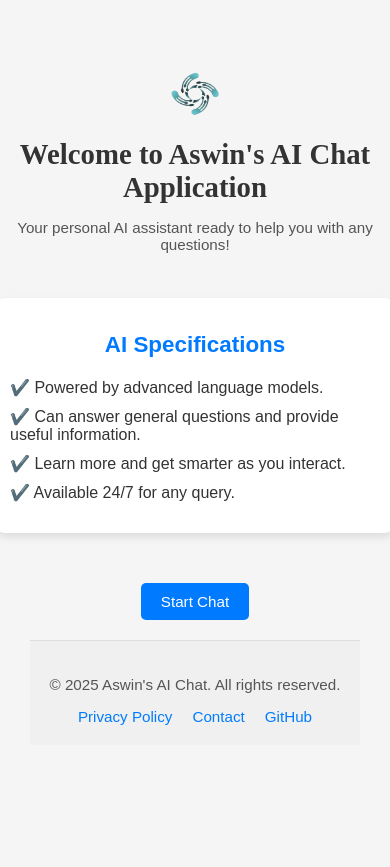
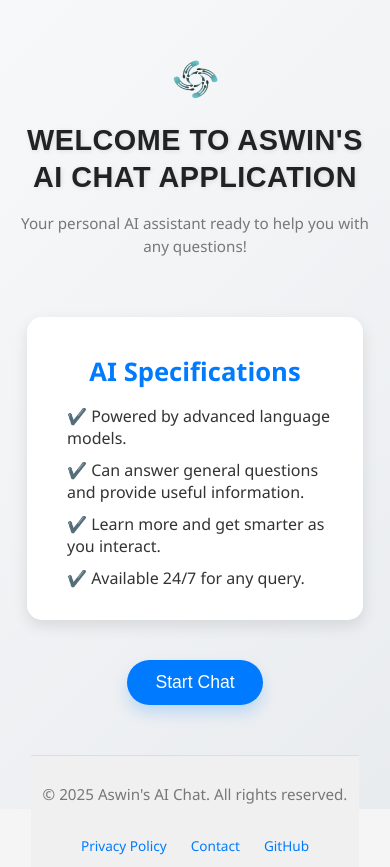
Before and after one commit to Aswin0056/Aswin-s-AI, a React (Create React App) app: page / in a window 390 px wide. Shown: the part 115-982 px from the top of the page. Built offline with nearby package versions, Linux system fonts and the light colour scheme.

Commit message:
updated-AI

```diff
--- a/src/styles/ChatBox.css
+++ b/src/styles/ChatBox.css
@@ -1,39 +1,205 @@
 .chatbox {
-    max-width: 600px;
-    margin: 0 auto;
-    border: 1px solid #ddd;
-    padding: 20px;
-    border-radius: 10px;
-    background: #f9f9f9;
+  max-width: 800px;
+  height: 82vh;
+  margin: 2rem auto;
+  display: flex;
+  flex-direction: column;
+  background: #ffffff;
+  border-radius: 20px;
+  padding: 1.5rem;
+  box-shadow: 0 10px 30px rgba(0, 0, 0, 0.1);
+  font-family: 'Segoe UI', Tahoma, Geneva, Verdana, sans-serif;
+  position: relative;
+  overflow: hidden;
+}
+
+.creation-label{
+  font-family: cursive;
+  color: grey;
+  font-size:0.5rem;
+  text-align: center;
+}
+
+
+h1 {
+  font-size: 1.75rem;
+  margin-bottom: 1rem;
+  color: #333;
+  text-align: center;
+  font-weight: 600;
 }
 
 .chat-messages {
-    height: 400px;
+  flex: 1;
   overflow-y: auto;
-    padding: 10px;
-    background: white;
-    border: 1px solid #ccc;
-    margin-bottom: 15px;
-    border-radius: 8px;
+  padding-right: 10px;
+  margin-bottom: 1rem;
+  display: flex;
+  flex-direction: column;
+  gap: 0.75rem;
 }
 
 .chat-form {
   display: flex;
-    gap: 10px;
+  align-items: center;
+  gap: 1rem;
+  background: #f0f2f5;
+  padding: 0.75rem;
+  border-radius: 10px;
 }
 
-  .chat-form input {
+.chat-form input[type="text"] {
   flex: 1;
-    padding: 10px;
+  padding: 0.75rem 1rem;
+  font-size: 1rem;
+  border: none;
   border-radius: 8px;
-    border: 1px solid #aaa;
+  outline: none;
+  background: #fff;
+  box-shadow: inset 0 2px 6px rgba(0, 0, 0, 0.05);
 }
 
 .chat-form button {
-    padding: 10px 15px;
-    background-color: #4caf50;
+  padding: 0.75rem 1.5rem;
+  font-size: 1rem;
+  background-color: #10a37f;
   color: white;
   border: none;
   border-radius: 8px;
   cursor: pointer;
+  transition: background 0.3s ease;
 }
+
+.chat-form button:hover {
+  background-color: #0e8a6b;
+}
+
+/* Dark mode styling */
+body.dark-mode {
+  background-color: #121212;
+  color: #fff;
+}
+
+.chatbox.dark {
+  background: #1e1e1e;
+  color: white;
+  box-shadow: 0 10px 30px rgba(255, 255, 255, 0.1);
+}
+
+.chatbox.dark input,
+.chatbox.dark .chat-form {
+  background: #2a2a2a;
+  color: white;
+}
+
+.chatbox.dark button {
+  background-color: #10a37f;
+  color: white;
+}
+
+/* Toggle button */
+.dark-toggle {
+  margin-left: auto;
+  background: none;
+  border: none;
+  font-size: 1.5rem;
+  cursor: pointer;
+}
+
+/* Typing animation */
+.typing-indicator {
+  display: flex;
+  gap: 5px;
+  align-items: center;
+  padding-left: 10px;
+}
+
+.typing-indicator span {
+  width: 8px;
+  height: 8px;
+  background-color: #999;
+  border-radius: 50%;
+  animation: blink 1.5s infinite;
+}
+
+.typing-indicator span:nth-child(2) {
+  animation-delay: 0.2s;
+}
+.typing-indicator span:nth-child(3) {
+  animation-delay: 0.4s;
+}
+
+@keyframes blink {
+  0%, 80%, 100% {
+    opacity: 0.3;
+  }
+  40% {
+    opacity: 1;
+  }
+}
+
+
+
+
+
+
+
+
+/* ---------------------- */
+/* 📱 Responsive Styling  */
+/* ---------------------- */
+
+/* Tablets */
+@media (max-width: 768px) {
+  .chatbox {
+    margin: 1rem;
+    padding: 1rem;
+    height: 85vh;
+  }
+
+  .chat-form {
+    flex-direction: row;
+    gap: 0.5rem;
+  }
+
+  .chat-form input[type="text"] {
+    font-size: 0.95rem;
+    padding: 0.6rem 0.8rem;
+  }
+
+  .chat-form button {
+    font-size: 0.95rem;
+    padding: 0.6rem 1rem;
+  }
+}
+
+/* Phones */
+@media (max-width: 480px) {
+  .chatbox {
+    max-width: 100%;
+    height: 90vh;
+    border-radius: 0;
+    padding: 1rem;
+  }
+
+  h1 {
+    font-size: 1.25rem;
+  }
+
+  .chat-form {
+    flex-direction: column;
+    align-items: stretch;
+    gap: 0.5rem;
+  }
+
+  .chat-form input[type="text"] {
+    font-size: 0.9rem;
+    padding: 0.65rem;
+  }
+
+  .chat-form button {
+    width: 100%;
+    font-size: 0.95rem;
+    padding: 0.65rem;
+  }
+}
--- a/src/styles/HomePage.css
+++ b/src/styles/HomePage.css
@@ -1,16 +1,11 @@
 /* Global Styles */
 body {
-    font-family: 'Arial', sans-serif;
+    font-family: 'Segoe UI', Tahoma, Geneva, Verdana, sans-serif;
     background-color: #f5f5f5;
     margin: 0;
     padding: 0;
+    color: #333;
 }
-
-.home-logo{
-    height: 80px;
-    width: 100px;
-}
-
 
 /* Main container for the homepage */
 .homepage {
@@ -20,8 +15,15 @@ body {
     justify-content: center;
     height: 100vh;
     text-align: center;
-    padding: 20px;
+    padding: 0 20px;
     margin-top: 100px;
+    background: linear-gradient(135deg, #f8f9fa 0%, #e9ecef 100%);
+}
+
+.home-logo{
+  height: 80px;
+  width: 100px;
+  margin-top: 180px;
 }
 
 /* Header styles */
@@ -30,31 +32,43 @@ body {
 }
 
 .homepage h1 {
-    font-size: 3rem;
-    color: #333;
+    font-size: 3.5rem;
+    color: #222;
     margin-bottom: 10px;
+    font-weight: bold;
+    letter-spacing: 1px;
+    text-transform: uppercase;
+    text-shadow: 1px 1px 5px rgba(0, 0, 0, 0.1);
 }
 
 .homepage p {
-    font-size: 1.2rem;
+    font-size: 1.25rem;
     color: #555;
+    line-height: 1.6;
+    margin-bottom: 30px;
 }
 
 /* Specifications section styles */
 .homepage section {
     margin-bottom: 40px;
-    padding: 20px;
-    background-color: #fff;
-    box-shadow: 0px 4px 8px rgba(0, 0, 0, 0.1);
-    border-radius: 10px;
-    max-width: 600px;
+    padding: 25px;
+    background-color: #ffffff;
+    box-shadow: 0px 10px 30px rgba(0, 0, 0, 0.1);
+    border-radius: 15px;
+    max-width: 700px;
     width: 100%;
+    transition: transform 0.3s ease;
+}
+
+.homepage section:hover {
+    transform: translateY(-5px);
 }
 
 .homepage h2 {
-    font-size: 2rem;
+    font-size: 2.25rem;
     color: #007bff;
     margin-bottom: 20px;
+    font-weight: bold;
 }
 
 .homepage ul {
@@ -65,13 +79,15 @@ body {
 .homepage ul li {
     font-size: 1.1rem;
     color: #333;
-    margin-bottom: 10px;
+    margin-bottom: 12px;
     text-align: left;
+    padding-left: 30px;
 }
 
 .homepage ul li::before {
     content: "✔️ ";
     color: #28a745;
+    font-size: 1.2rem;
 }
 
 /* Button container styles */
@@ -82,120 +98,42 @@ body {
 .chat-button {
     background-color: #007bff;
     color: white;
-    padding: 15px 30px;
+    padding: 18px 40px;
     font-size: 1.2rem;
     border: none;
-    border-radius: 5px;
+    border-radius: 50px;
     cursor: pointer;
     text-decoration: none;
-    transition: background-color 0.3s ease;
+    transition: background-color 0.3s ease, transform 0.3s ease;
+    box-shadow: 0px 10px 15px rgba(0, 123, 255, 0.2);
 }
 
 .chat-button:hover {
     background-color: #0056b3;
+    transform: scale(1.05);
 }
 
-  /* Footer (optional if you want to add it later) */
-  .footer {
-    position: absolute;
-    bottom: 20px;
-    font-size: 1rem;
-    color: #888;
+.chat-button:active {
+    transform: scale(1);
 }
 
-
-
-  @media screen and (max-width: 768px) {
-    .homepage {
-      padding: 10px;
-    }
-
-    .home-logo {
-      height: 60px;
-      width: 80px;
-    }
-
-    .homepage h1 {
-      font-size: 2.2rem;
-    }
-
-    .homepage p {
-      font-size: 1rem;
-    }
-
-    .homepage section {
-      padding: 15px;
-      margin-bottom: 30px;
-    }
-
-    .homepage h2 {
-      font-size: 1.6rem;
-    }
-
-    .homepage ul li {
-      font-size: 1rem;
-    }
-
-    .chat-button {
-      padding: 12px 24px;
-      font-size: 1rem;
-    }
-
+/* Footer (optional) */
 .footer {
-      font-size: 0.9rem;
-    }
-  }
-
-  @media screen and (max-width: 480px) {
-    .home-logo {
-      height: 50px;
-      width: 70px;
-    }
-
-    .homepage h1 {
-      font-size: 1.8rem;
-      font-family: cursive;
-    }
-
-    .homepage p {
-      font-size: 0.95rem;
-    }
-
-    .homepage h2 {
-      font-size: 1.4rem;
-    }
-
-    .chat-button {
-      padding: 10px 20px;
-      font-size: 0.95rem;
-    }
-
-    .footer {
-      font-size: 0.85rem;
-    }
-    /* .homepage{
-      margin-top: 40px;
-    } */
-  }
-
-
-  .footer {
-    margin-top: 40px;
     padding: 20px;
     background-color: #f0f0f0;
     text-align: center;
-    font-size: 0.95rem;
+    font-size: 1rem;
     color: #666;
     border-top: 1px solid #ddd;
-    position: relative;
+    margin-top: 50px;
 }
 
 .footer-links {
-    margin-top: 10px;
+    margin-top: 15px;
 }
 
 .footer-links a {
-    margin: 0 10px;
+    margin: 0 12px;
     color: #007bff;
     text-decoration: none;
     transition: color 0.3s ease;
@@ -204,3 +142,140 @@ body {
 .footer-links a:hover {
     color: #0056b3;
 }
+
+/* Mobile responsiveness */
+@media screen and (max-width: 768px) {
+  .homepage {
+      padding: 20px;
+      margin-top: 60px; /* Adjust for better spacing */
+      background: linear-gradient(135deg, #f8f9fa 0%, #e9ecef 100%);
+  }
+
+  .home-logo {
+      height: 55px;
+      width: 75px;
+  }
+
+  .homepage h1 {
+      font-size: 2.3rem;
+      margin-bottom: 15px;
+      letter-spacing: 1px;
+  }
+
+  .homepage p {
+      font-size: 1rem;
+      line-height: 1.5;
+      color: #666;
+  }
+
+  /* Reduced card size */
+  .homepage section {
+      padding: 20px; /* Decrease padding */
+      margin-bottom: 30px; /* Slightly reduce bottom margin */
+      box-shadow: 0px 8px 20px rgba(0, 0, 0, 0.1); /* Reduce shadow size */
+      max-width: 90%; /* Limit width for smaller screens */
+  }
+
+  .homepage h2 {
+      font-size: 1.75rem;
+      color: #007bff;
+      margin-bottom: 18px;
+  }
+
+  .homepage ul li {
+      font-size: 1.1rem;
+      margin-bottom: 12px;
+      color: #333;
+      padding-left: 30px;
+  }
+
+  .homepage ul li::before {
+      content: "✔️ ";
+      color: #28a745;
+      font-size: 1.2rem;
+  }
+
+  .chat-button {
+      padding: 14px 32px;
+      font-size: 1.2rem;
+      border-radius: 30px;
+      background-color: #007bff;
+      color: white;
+      transition: all 0.3s ease;
+      box-shadow: 0 4px 10px rgba(0, 123, 255, 0.2);
+  }
+
+  .chat-button:hover {
+      background-color: #0056b3;
+      transform: scale(1.05);
+  }
+
+  .footer {
+      font-size: 0.95rem;
+      padding: 15px;
+  }
+}
+
+@media screen and (max-width: 480px) {
+  .homepage {
+      padding: 15px;
+      margin-top: 50px;
+  }
+
+  .home-logo {
+      height: 45px;
+      width: 65px;
+  }
+
+  .homepage h1 {
+      font-size: 1.8rem;
+      font-family: 'Arial', sans-serif;
+      line-height: 1.3;
+      letter-spacing: 0.5px;
+  }
+
+  .homepage p {
+      font-size: 0.95rem;
+      color: #777;
+  }
+
+  /* Reduced card size */
+  .homepage section {
+      padding: 15px; /* Further reduce padding */
+      margin-bottom: 20px; /* Slightly reduce bottom margin */
+      box-shadow: 0px 6px 15px rgba(0, 0, 0, 0.1); /* Further reduce shadow */
+      max-width: 85%; /* Reduce the maximum width */
+  }
+
+  .homepage h2 {
+      font-size: 1.6rem;
+      font-weight: bold;
+      margin-bottom: 15px;
+  }
+
+  .chat-button {
+      padding: 12px 28px;
+      font-size: 1.1rem;
+      border-radius: 28px;
+      box-shadow: 0px 8px 15px rgba(0, 123, 255, 0.2);
+  }
+
+  .footer {
+      font-size: 0.85rem;
+      padding: 12px;
+      color: #666;
+  }
+
+  /* Adjust for small text and padding */
+  .homepage ul li {
+      font-size: 1rem;
+      margin-bottom: 10px;
+      padding-left: 25px;
+  }
+
+  .homepage ul li::before {
+      content: "✔️ ";
+      color: #28a745;
+      font-size: 1rem;
+  }
+}
--- a/src/styles/Message.css
+++ b/src/styles/Message.css
@@ -15,5 +15,5 @@
     background-color: #e9e9ff;
     margin-right: auto;
     text-align: left;
-    font-family: cursive;
+    font-family: monospace;
   }
```
Also changed, not shown: src/components/ChatBox.js (+61 -8 lines), src/components/Ping.js (added, +56 -0 lines), public/manifest.json, 2 other files (tests, documents, lock files or other folders). Lines whose indentation alone changed are shown as unchanged.
